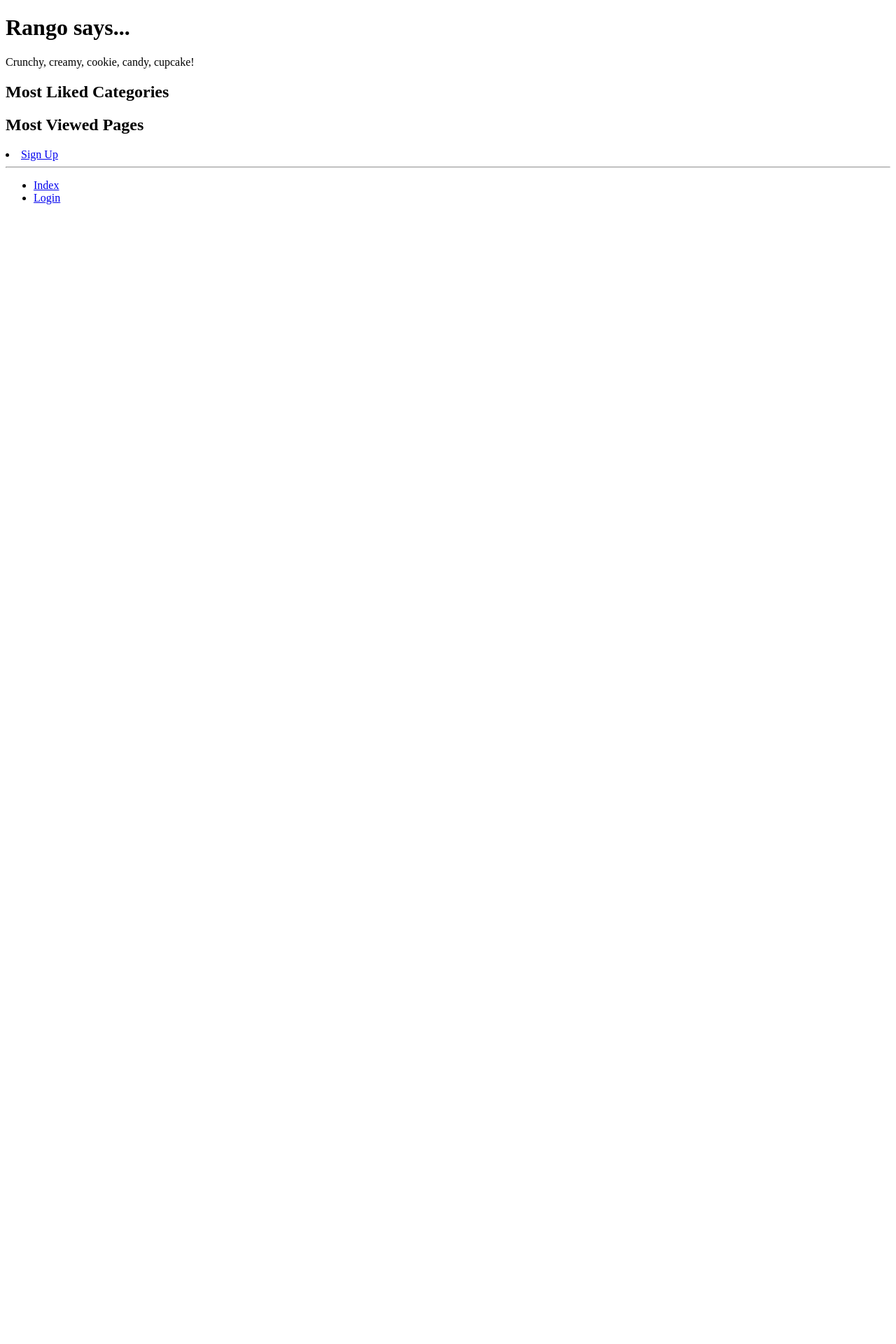
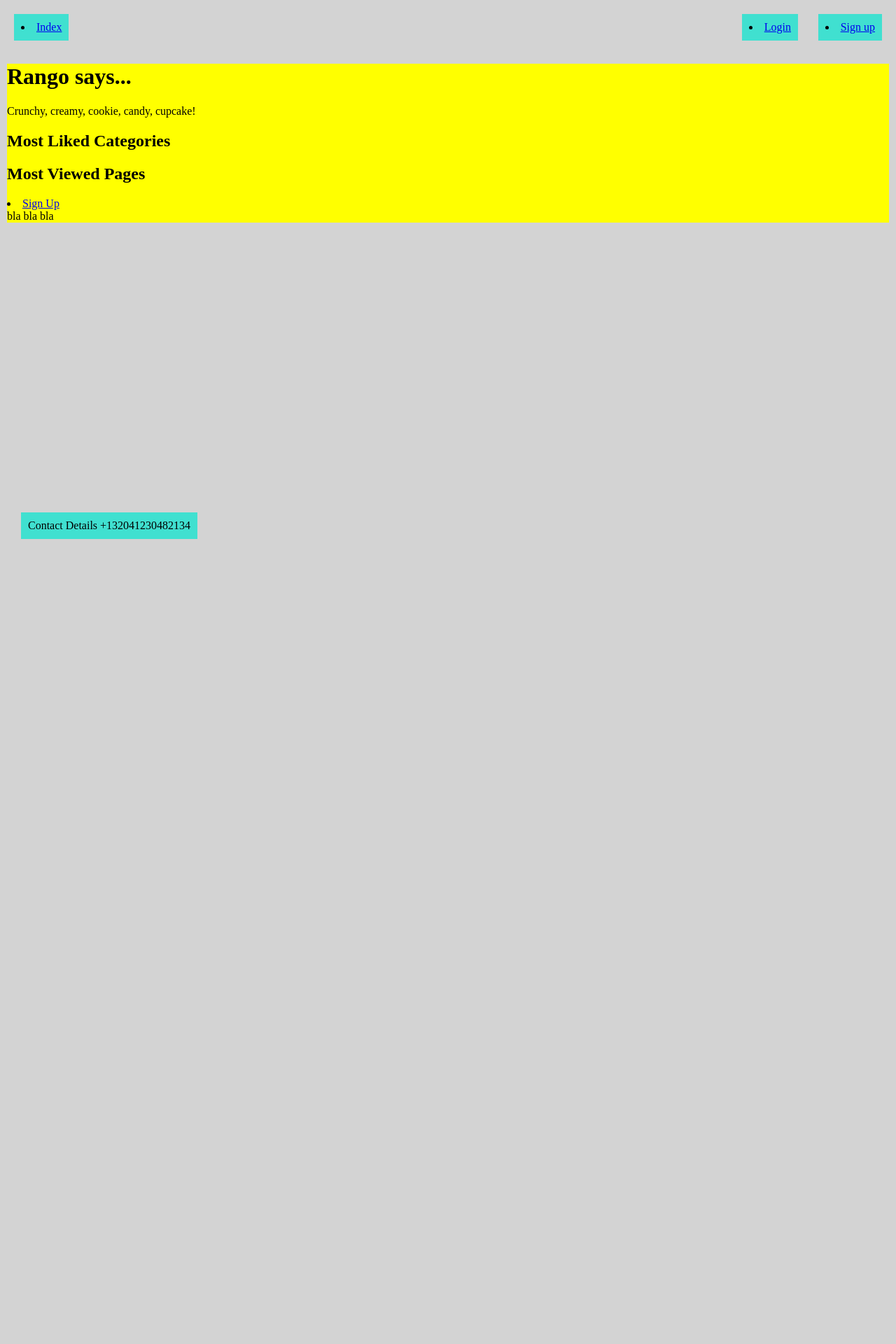
Before and after one commit to 2383228f/glasgow_food_guide, a Django app: page / in a window 1280 px wide. Shown: the top 1920 px of the page at 70% size. Before the commit the page ends 292 px from the top, so only its background shows below. Run offline with Django 3.2, Linux system fonts and the light colour scheme.

Commit message:
Add files via upload

```diff
--- a/templates/food/base.html
+++ b/templates/food/base.html
@@ -5,15 +5,16 @@
 <html>
 	<head lang="en">
 		<meta charset="UTF-8"/>
-		<title>
+		 <link rel="stylesheet" href="style.css">
+		 <title>
 			Rango -
 			{% block title_block %}
 				How to Tango with Django!
 			{% endblock %}
 		</title>
-	</head>
-	<body>
-		<div>
+	  </head>
+    <body>
+	<div>
 		{% block body_block %}
 			This is body_block's default content.
 		{% endblock %}
@@ -23,17 +24,10 @@
 
 			{% endblock %}
 		</div>
-		<hr />
-		<div>
-			<ul>
-
-				<!-- Outside the conditional statements, ALWAYS show -->
-
-
-				<li><a href="{% url 'food:index' %}">Index</a></li>
-				<li><a href="{% url 'food:login' %}">Login</a></li>
-				</ul>
-
-		</div>
-	</body>
+      <header><li><a href="{% url 'food:Signup' %}">Sign up</a></header>
+      <nav><li><a href="{% url 'food:login' %}">Login</a></li></nav>
+      <footer>Contact Details +132041230482134</footer>
+	  <home> <li><a href="{% url 'food:index' %}">Index</a></li> </home>
+	  <maintxt> bla bla bla </maintxt>
+    </body>
 </html>
--- /dev/null
+++ b/templates/food/style.css
@@ -0,0 +1,52 @@
+html {
+    background-color: #D3D3D3;
+    padding: 10px;
+	height: 3000px
+}
+
+body {
+    background-color: yellow;
+    margin: 0;
+	top: 60px;
+	bottom: 60px;
+	position: relative;
+}
+
+header {
+    background-color:turquoise;
+	position: fixed;
+	top: 20px;
+	right:20px ;
+	padding: 10px;
+
+
+}
+
+nav {
+      background-color: turquoise;
+	position: fixed;
+	top: 20px;
+	right:140px ;
+	padding: 10px;
+
+
+}
+
+footer {
+    background-color: turquoise;
+    margin: 10px;
+	position: fixed;
+	bottom: 20px;
+	left: 20px;
+	padding: 10px;
+}
+
+home {
+    background-color: turquoise;
+	position: fixed;
+	top: 20px;
+	left:20px ;
+	padding: 10px;
+
+
+}
```
